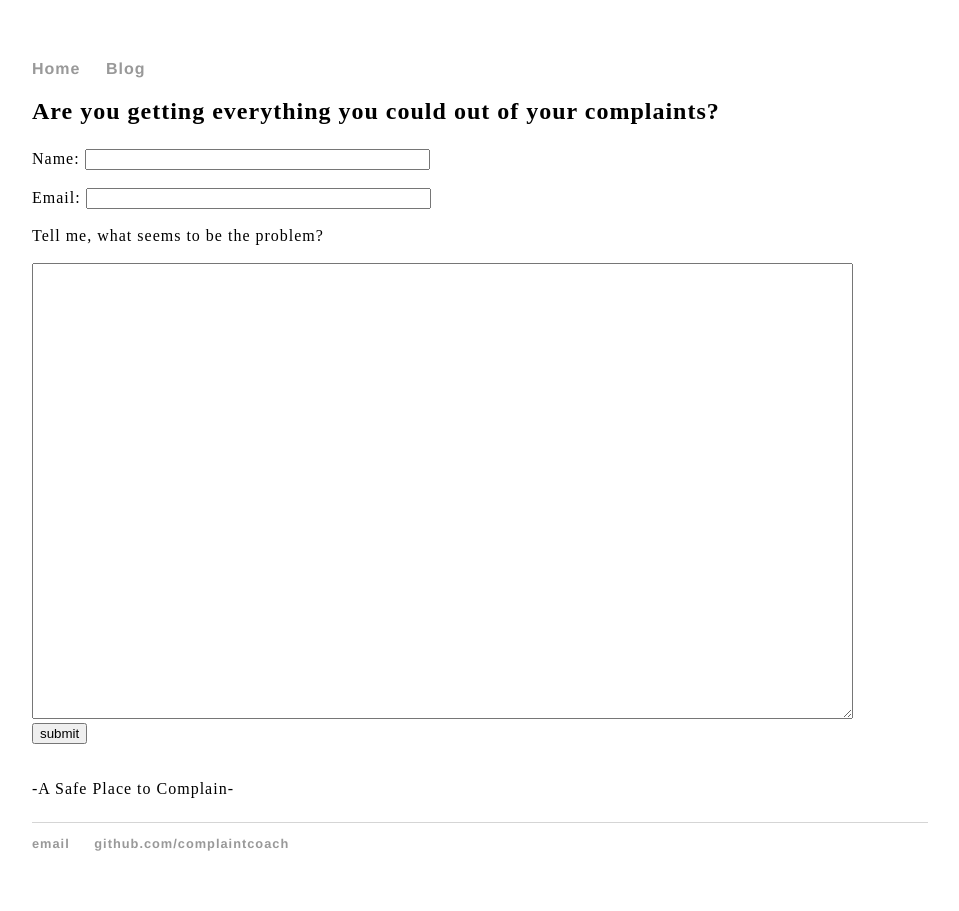
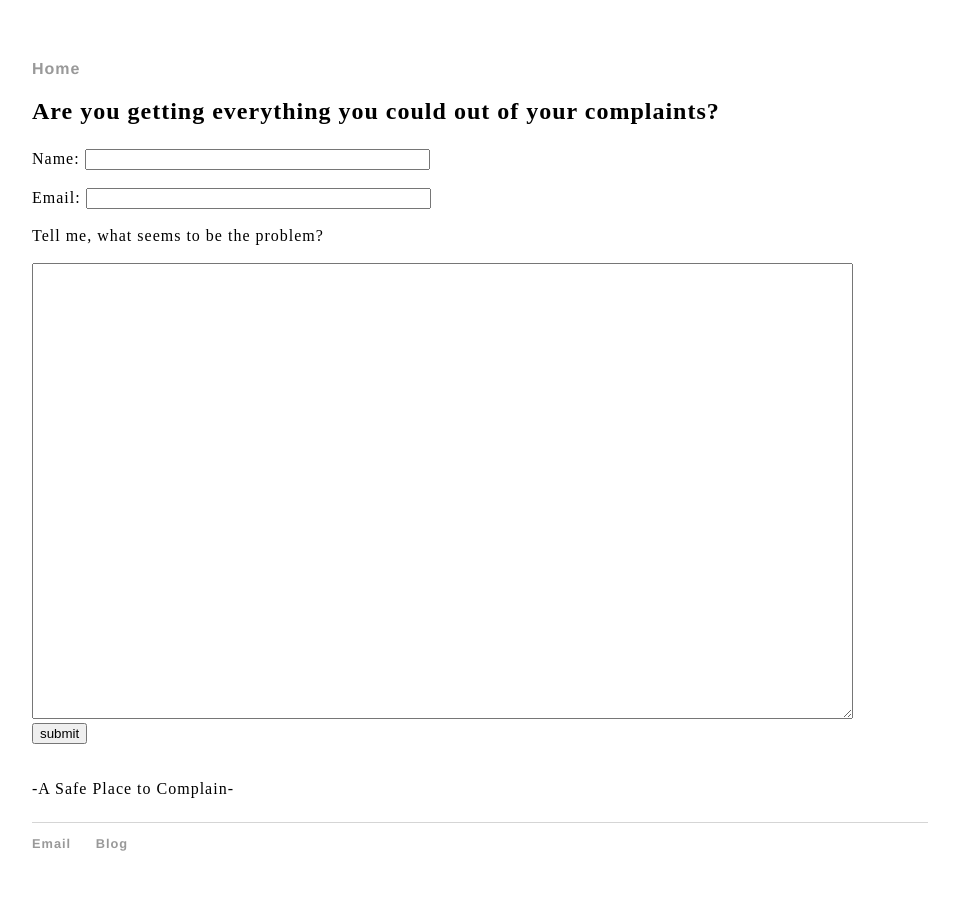
Before and after one commit to alfonsopacino/aalfonsopacinol, a Jekyll site: the page built from index.html, in a window 1280 px wide. Shown: the whole page, without its empty margins (160-1119 px from the left). Built offline with Jekyll 4.4.1, drawn with Linux system fonts in a browser that asks for light colours.

Commit message:
Update default.html

```diff
--- a/_layouts/default.html
+++ b/_layouts/default.html
@@ -21,8 +20,8 @@
 			</div><!-- /.container -->
 			<footer>
 	    		<ul>
-  				<li><a href="mailto:mom@complaintcoach.com">email</a></li>
-	        		<li><a href="https://github.com/complaintcoach">github.com/complaintcoach</a></li>
+  				<li><a href="mailto:mom@complaintcoach.com">Email</a></li>
+	        		<li><a href="/blog">Blog</a></li>
 				</ul>
 			</footer>
 		</body>
```
Also changed, not shown: other parts of _layouts/default.html (+0 -1 lines).
